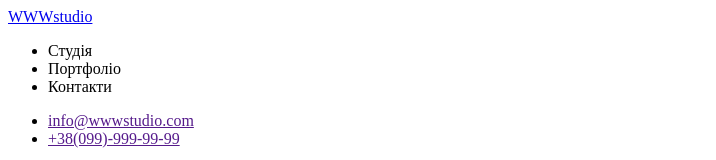
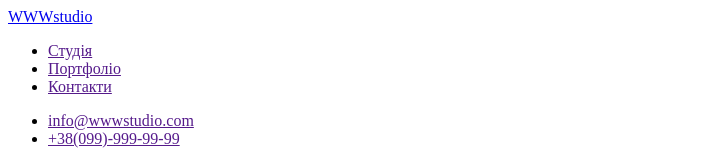
Before and after one commit to Mohara88s/rep1-navch-01, a plain HTML site: page index.html in a window 1280 px wide. Shown: the top 160 px of the page, without its empty margins (0-716 px from the left). Drawn offline with Linux system fonts and the light colour scheme.

Commit message:
last version

```diff
--- a/index.html
+++ b/index.html
@@ -3,7 +3,7 @@
 <head>
     <meta charset="UTF-8">
     <meta name="viewport" content="width=device-width, initial-scale=1.0">
-    <title>Document test</title>
+    <title>Студія</title>
 </head>
 <body>
 <!-- Шапка -->
@@ -11,9 +11,9 @@
 <nav>
     <a href="./index.html">WWWstudio</a>
     <ul>
-        <li>Студія</li>
-        <li>Портфоліо</li>
-        <li>Контакти</li>
+        <li><a href="">Студія</a></li>
+        <li><a href="">Портфоліо</a></li>
+        <li><a href="">Контакти</a></li>
     </ul>
     <ul>
         <li><a href="">info@wwwstudio.com</a></li>
@@ -74,7 +74,7 @@
     </ul>
 </section>
 
-<!-- Наша команда 😎-->
+<!-- Наша команда -->
 <section>
     <h1>Наша команда</h1>
     <ul>
@@ -102,6 +102,7 @@
 </section>
 </main>
 
+<!-- Футер -->
 <footer>
     <a href="./index.html">WWWstudio</a>
     <address>
```
Also changed, not shown: 1 other file.
